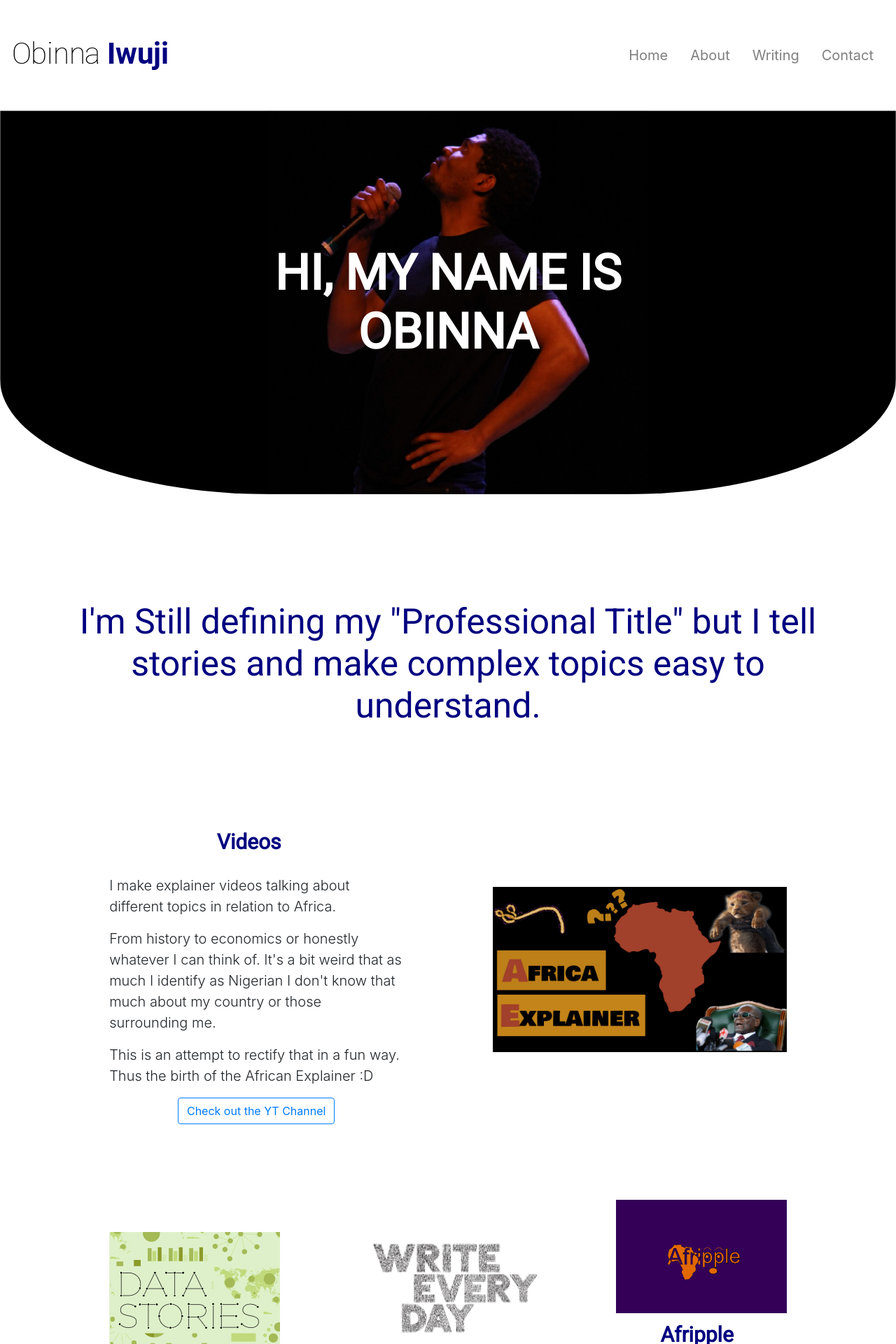
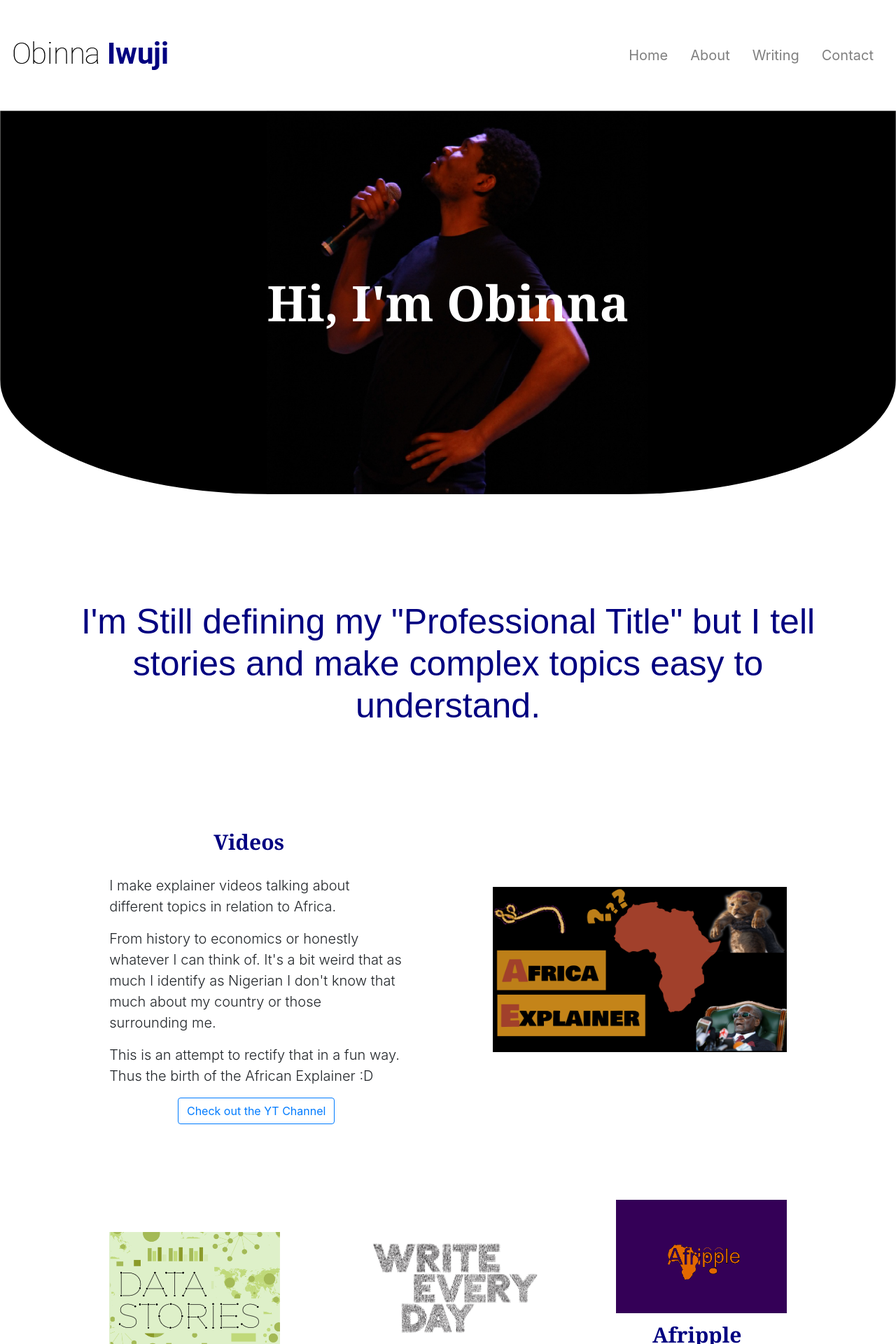
Before and after one commit to iwuji1/Obinna.github.io, a Jekyll site: the page built from _pages/index.markdown, in a window 1280 px wide. Shown: the top 1920 px of the page at 70% size. Built offline with Jekyll 4.4.1, drawn with Linux system fonts in a browser that asks for light colours.

Commit message:
adding in fonts

```diff
--- a/_pages/index.markdown
+++ b/_pages/index.markdown
@@ -8,7 +8,7 @@ permalink: /
 ---
 <div class="container" style="max-width: 100%; padding: 0;">
   <img class="banner-img" src="assets/obi_image_banner.png" alt="Obinna_mic">
-  <h1 class="centered page-title">Hi, My Name is Obinna</h1>
+  <h1 class="centered page-title">Hi, I'm Obinna</h1>
 </div>
 <br>
 <br>
--- a/assets/css/_general.scss
+++ b/assets/css/_general.scss
@@ -42,24 +42,25 @@ nav {
 h1 {
   text-align: center;
   font-size: 80px;
+  font-family: 'Recoleta Bold',Georgia,sans-serif;
 }
 
 h2 {
   text-align: center;
-  font-family: Roboto,Sans-serif;
+  font-family: 'Recoleta Bold',Georgia,sans-serif;
   font-size: 60px;
   padding: 5%;
 }
 
 h3 {
   text-align: center;
-  font-family: Roboto,Sans-serif;
+  font-family: 'Recoleta Bold',Georgia,sans-serif;
   padding: 2%;
 }
 
 body {
   font-size: 20px;
-  font-family: Roboto, sans-serif;
+  font-family: sofia-pro,sans-serif;
   font-weight: 200;
 }
 
@@ -83,7 +84,7 @@ p {
 }
 
 .p-container {
-  font-family: Roboto, sans-serif;
+  font-family: sofia-pro,sans-serif;
   text-align: justify;
   font-size: 20px;
   font-weight: 200;
@@ -92,14 +93,13 @@ p {
 }
 
 .page-title {
-  font-family: Roboto,Sans-serif;
+  font-family: 'Recoleta Bold',Georgia,sans-serif;
   font-weight: 900;
-  text-transform: uppercase;
 }
 
 .page-header {
   text-align: center;
-  font-family: Roboto,Sans-serif;
+  font-family: sofia-pro,sans-serif;
   font-size: 50px;
   color: #000080;
   font-weight: 300;
@@ -107,7 +107,7 @@ p {
 }
 
 .box-header {
-  font-family: Roboto,Sans-serif;
+  font-family: 'Recoleta Bold',Georgia,sans-serif;
   font-size: 30px;
   font-weight: 700;
   padding-left: 0;
```
